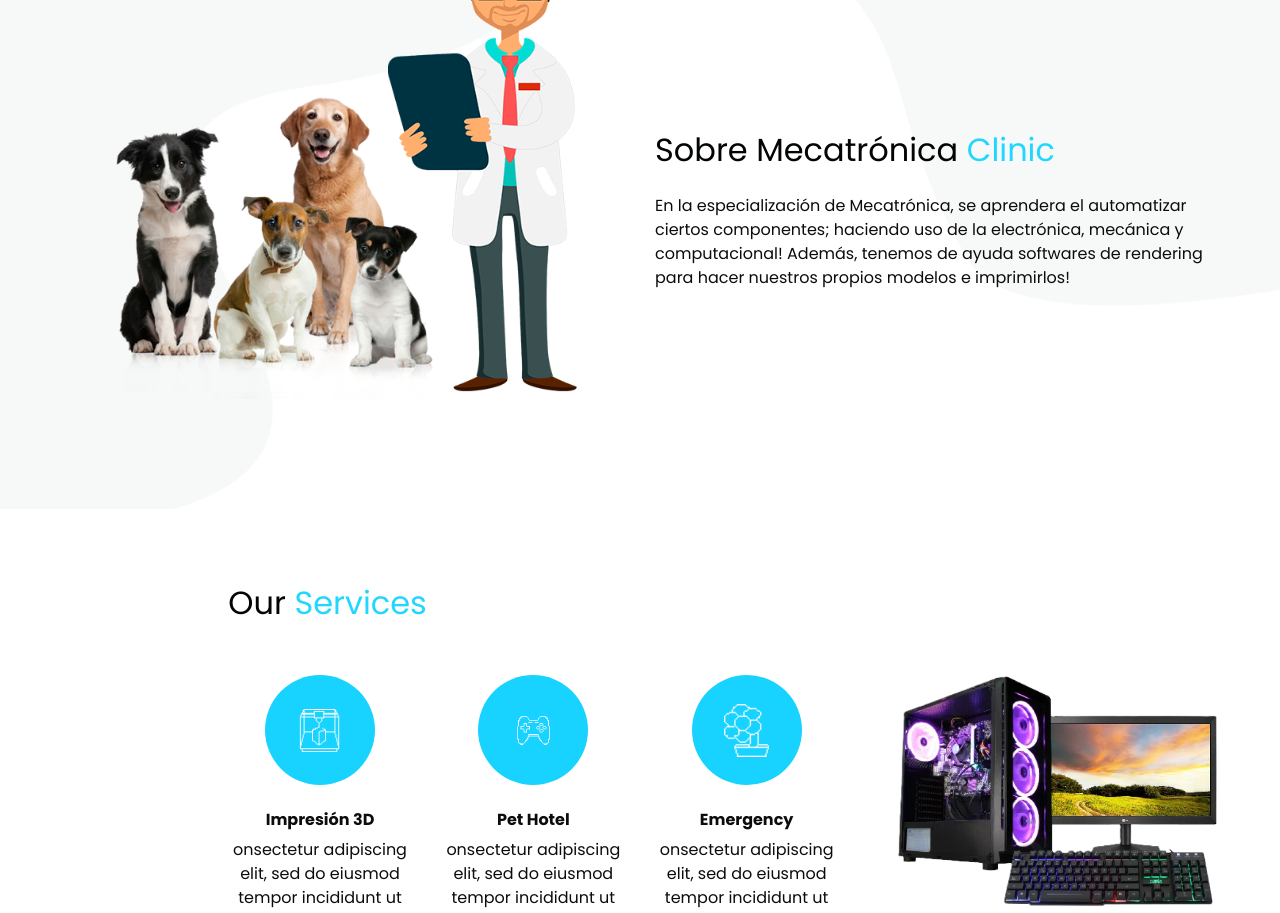
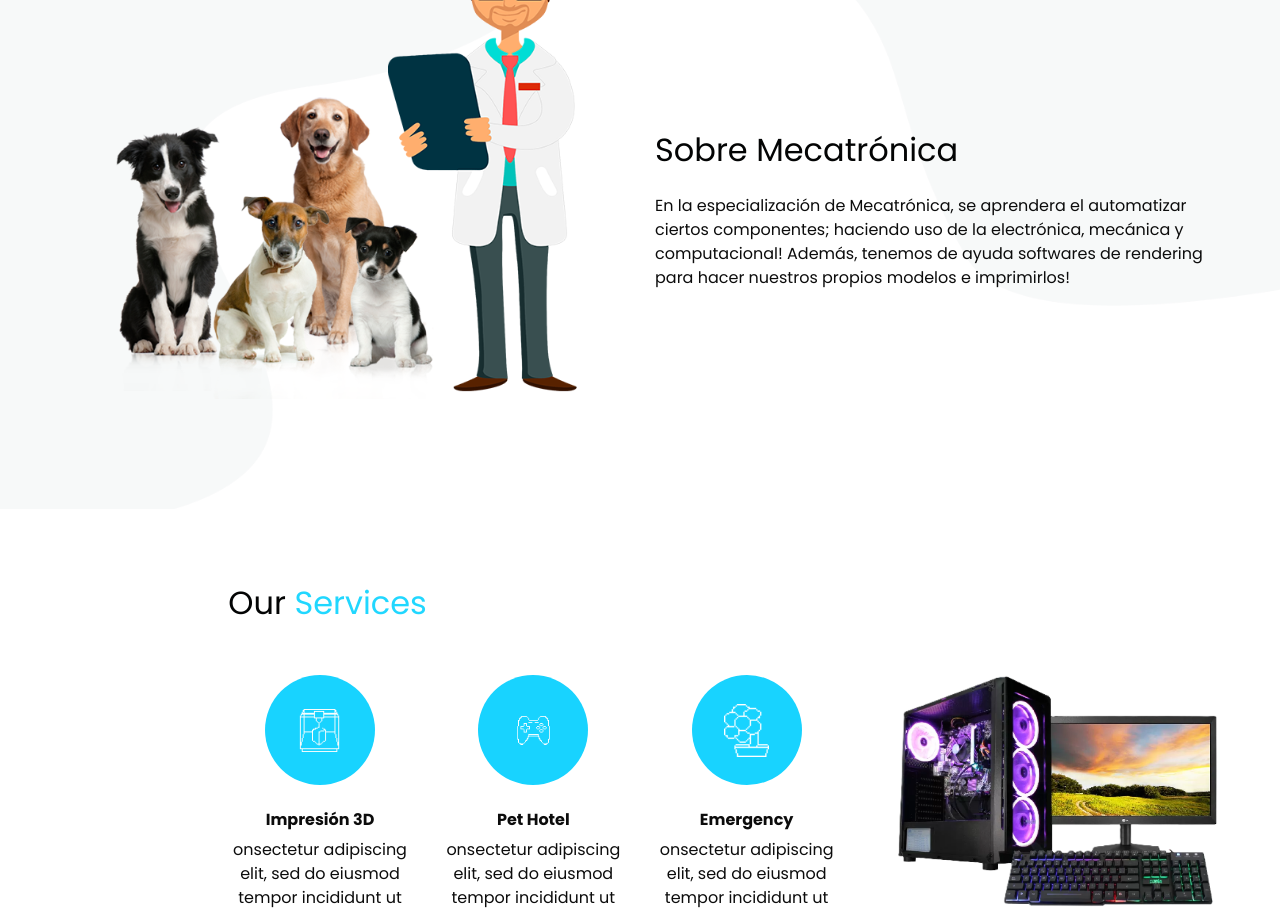
Before and after one commit to CamilaAlv-Dev/especializacion, a plain HTML site: page index.html in a window 1280 px wide. Shown: the part 980-1893 px from the top of the page. Drawn offline with nearby package versions, Linux system fonts and the light colour scheme; some packages are replaced by stand-ins of ours.

Commit message:
Update index.html

```diff
--- a/index.html
+++ b/index.html
@@ -123,9 +123,6 @@
           <div class="detail-box">
             <h2 class="custom_heading">
               Sobre Mecatrónica
-              <span>
-                Clinic
-              </span>
             </h2>
             <p>
               En la especialización de Mecatrónica, se aprendera el automatizar ciertos componentes; haciendo uso de la electrónica, mecánica y computacional! Además, tenemos de ayuda softwares de rendering para hacer nuestros propios modelos e imprimirlos!
```
